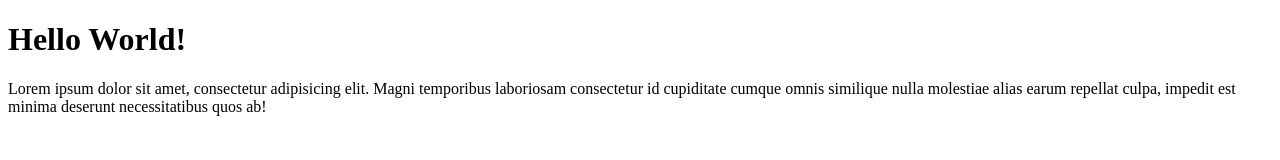
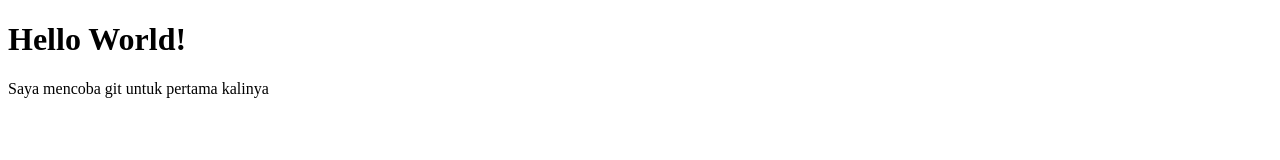
Before and after one commit to arashiaslan/tes-git, a plain HTML site: page index.html in a window 1280 px wide. Drawn offline with Linux system fonts and the light colour scheme.

Commit message:
commit ganti isi

```diff
--- a/index.html
+++ b/index.html
@@ -7,6 +7,6 @@
 </head>
 <body>
     <h1>Hello World!</h1>
-    <p>Lorem ipsum dolor sit amet, consectetur adipisicing elit. Magni temporibus laboriosam consectetur id cupiditate cumque omnis similique nulla molestiae alias earum repellat culpa, impedit est minima deserunt necessitatibus quos ab!</p>
+    <p>Saya mencoba git untuk pertama kalinya</p>
 </body>
 </html>
```
